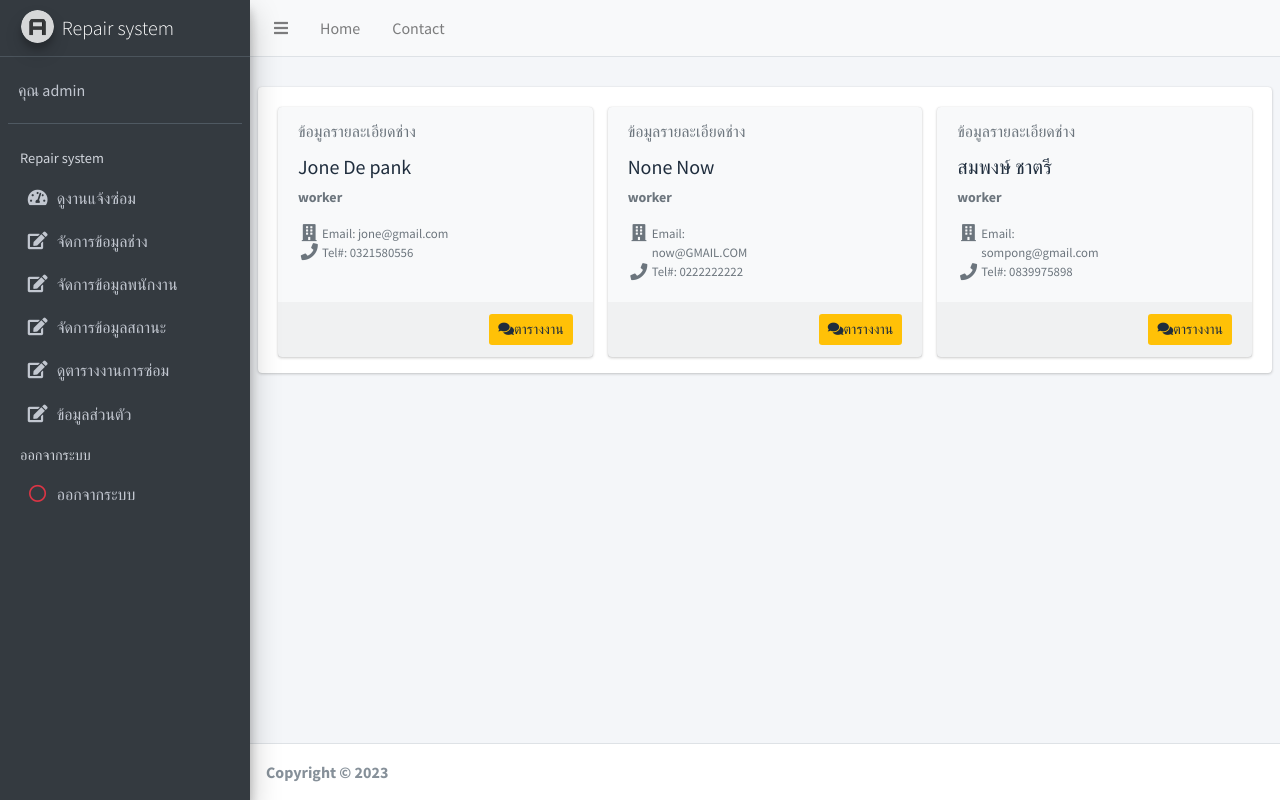
After one commit to Phoomss/Project-php, a PHP site: page /admin/tbl_worker.php?case_id=admin in a window 1280 px wide. The commit adds this page. Run offline with PHP 8.4, Linux system fonts and the light colour scheme; a user stored in the database is signed in; data comes from the database, SQL or seed files in the repository; data that the repository does not hold is empty; some libraries are stand-ins or nearby versions.

Commit message:
add tbl_worker

```diff
--- a/admin/menu.php
+++ b/admin/menu.php
@@ -49,6 +49,12 @@ session_start();
               <p>จัดการข้อมูลสถานะ</p>
             </a>
           </li>
+          <li class="nav-item">
+            <a href="tbl_worker.php" class="nav-link <?php if($menu=="tbl_worker.php"){echo "active";} ?> ">
+              <i class="nav-icon fas fa-edit"></i>
+              <p>ดูตารางงานการซ่อม</p>
+            </a>
+          </li>
 
 
           <li class="nav-item">
--- /dev/null
+++ b/admin/tbl_worker.php
@@ -0,0 +1,84 @@
+<!DOCTYPE html>
+<html lang="en">
+<?php $menu = "tel_worker"; ?>
+<?php include("head.php"); ?>
+
+<?php
+  include("condb.php"); // เชื่อมต่อฐานข้อมูล
+  $query_worker = "SELECT * FROM tbl_login WHERE user_level = 'worker' order by user_id asc" or die ("Error:" . mysqli_error());
+  $result = mysqli_query($con, $query_worker);
+  $case_id = $_GET['case_id'];
+//   echo $query_worker;
+//   exit();
+?>
+<body class="hold-transition sidebar-mini layout-fixed">
+    <div class="wrapper">
+
+        <!-- Navbar -->
+        <?php include("navbar.php"); ?>
+        <!-- /.navbar -->
+        <?php include("menu.php"); ?>
+
+        <!-- Content Wrapper. Contains page content -->
+        <div class="content-wrapper">
+            <!-- Content Header (Page header) -->
+            <div class="content-header">
+                <div class="container-fluid">
+
+                </div><!-- /.container-fluid -->
+            </div>
+            <!-- /.content-header -->
+
+            <section class="content">
+                <div class="card card-solid">
+                    <div class="card-body pb-0">
+                        <div class="row">
+                            <?php foreach ($result as $row) {
+                                $i += 1; ?>
+                                <div class="col-12 col-sm-6 col-md-4 d-flex align-items-stretch flex-column">
+                                    <div class="card bg-light d-flex flex-fill">
+                                        <div class="card-header text-muted border-bottom-0">
+                                            ข้อมูลรายละเอียดช่าง
+                                        </div>
+                                        <div class="card-body pt-0">
+                                            <div class="row">
+                                                <div class="col-7">
+                                                    <h2 class="lead"><b><?php echo $row['u_name'] . ' ' . $row['u_lastname']; ?></b></h2>
+                                                    <p class="text-muted text-sm"><b><?php echo $row['user_level'] ?> </b> </p>
+                                                    <ul class="ml-4 mb-0 fa-ul text-muted">
+                                                        <li class="small"><span class="fa-li"><i class="fas fa-lg fa-building"></i></span> Email: <?php echo $row['email'] ?></li>
+                                                        <li class="small"><span class="fa-li"><i class="fas fa-lg fa-phone"></i></span> Tel#: <?php echo $row['tel'] ?></li>
+                                                    </ul>
+                                                </div>
+                                            </div>
+                                        </div>
+                                        <div class="card-footer">
+                                            <div class="text-right">
+                                                <a href="index.php?tec_id=<?php echo $row['user_id'] ?>&act=worker" class="btn btn-sm bg-warning">
+                                                    <i class="fas fa-comments"></i>ตารางงาน
+                                                </a>
+                                            </div>
+                                        </div>
+                                    </div>
+                                </div>
+                            <?php } ?>
+                        </div>
+                    </div>
+                </div>
+            </section>
+        </div>
+        <!-- /.content -->
+    </div>
+    <!-- /.content-wrapper -->
+    <?php include("footer.php"); ?>
+    <!-- Control Sidebar -->
+    <aside class="control-sidebar control-sidebar-dark">
+        <!-- Control sidebar content goes here -->
+    </aside>
+    <!-- /.control-sidebar -->
+    </div>
+    <!-- ./wrapper -->
+    <?php include("script.php"); ?>
+</body>
+
+</html>
```
Also changed, not shown: admin/case_give_work_db.php (+4 -9 lines).
